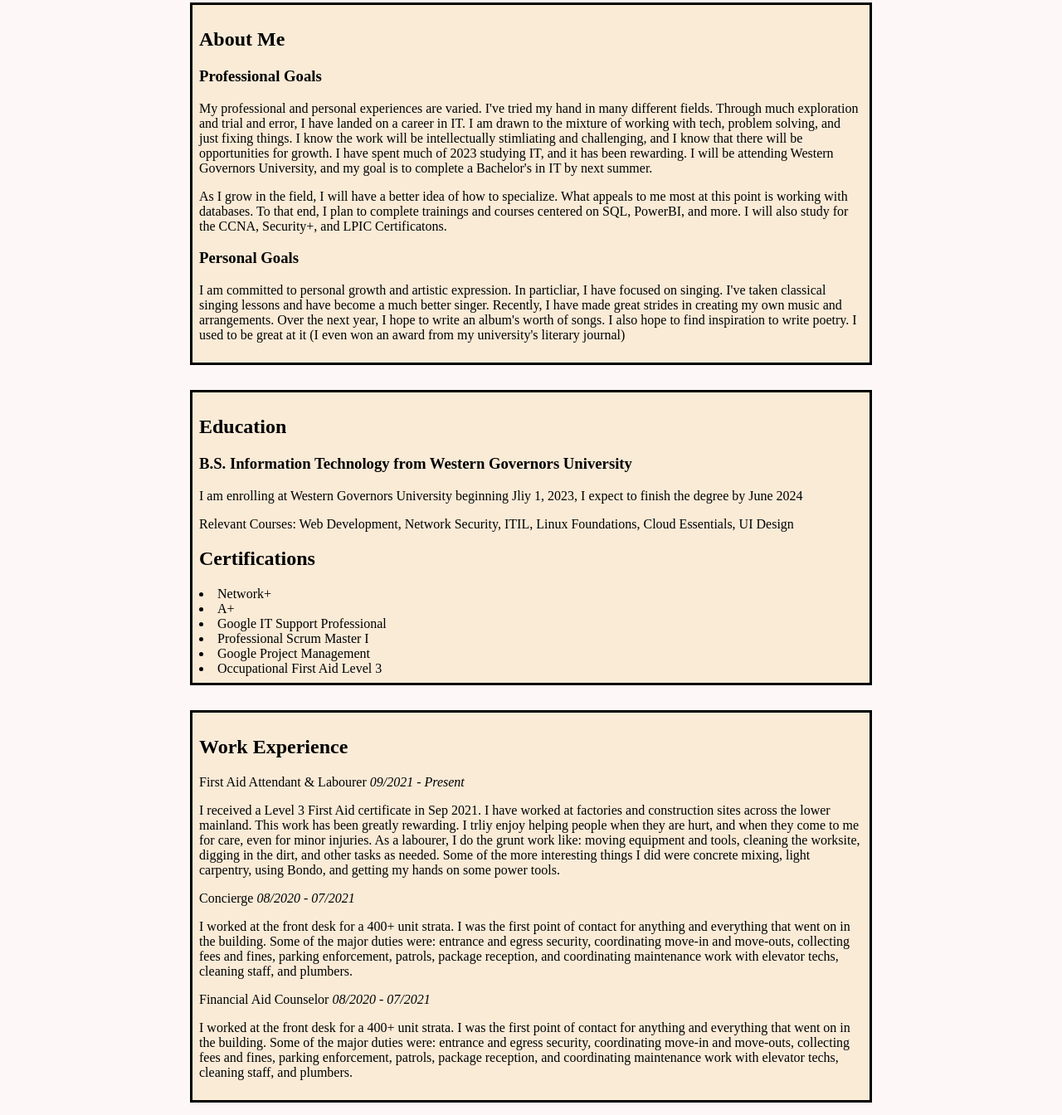
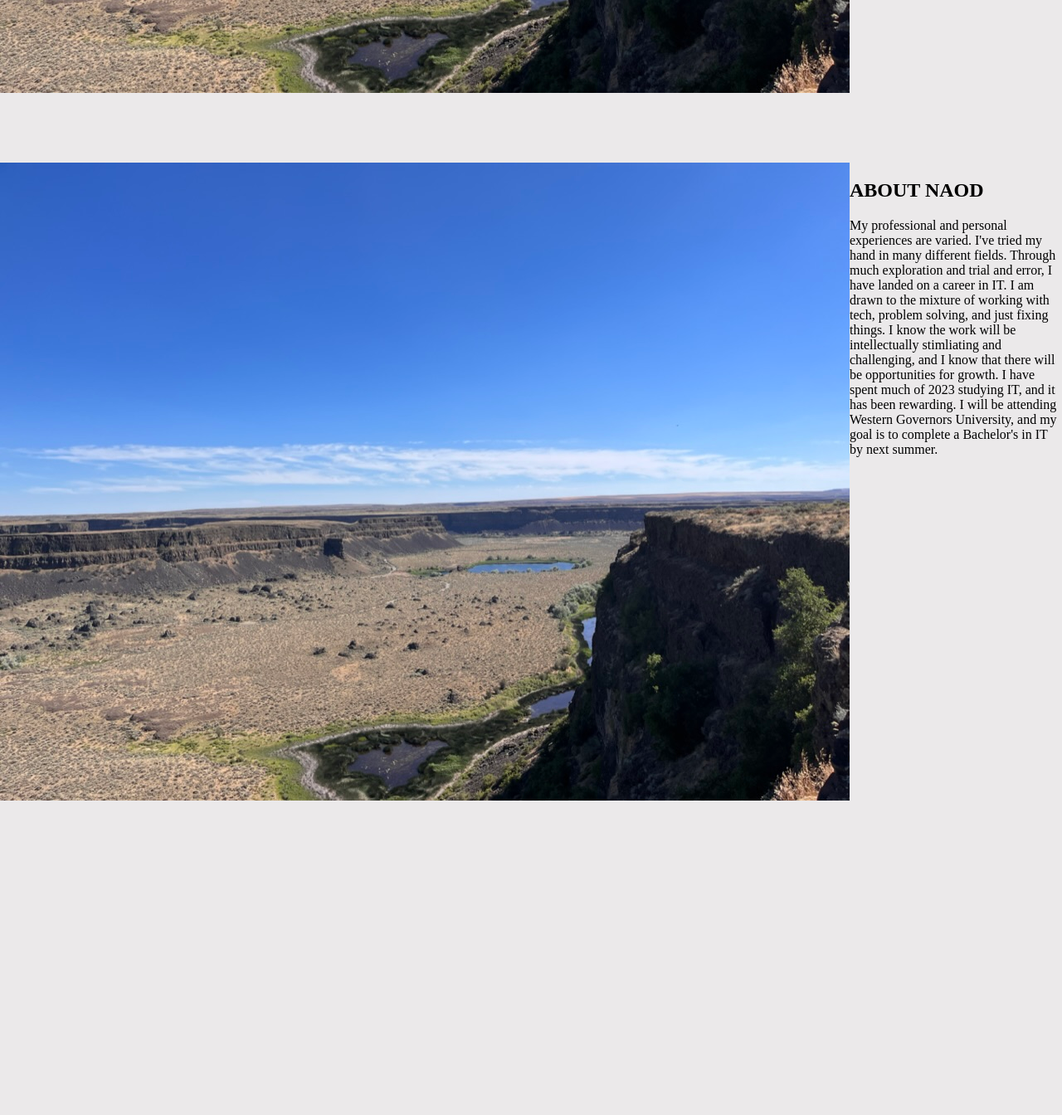
Before and after one commit to naod-ayalew/CV, a plain HTML site: page webpages/index.html in a window 1280 px wide. Shown: the part 844-2188 px from the top of the page at 83% size. After the commit the page ends 1813 px from the top, so only its background shows below. Drawn offline with Linux system fonts and the light colour scheme.

Commit message:
Initial layout for the homepage

```diff
--- a/webpages/index.html
+++ b/webpages/index.html
@@ -5,93 +5,53 @@
     <title>Home</title>
   </head>
   <link rel="stylesheet" href="style.css">
+  <body>
+    <div class="wrapper">
 
+      <div class="header">
 
-  <body>
-    <div class="header">
-      <div class="links">
-        <a href="index.html"> home page pls </a>
+        <div class="name">
+          <a href="index.html"> Naod Yimam </a>
         </div>
-      <div class="links">
-        <a  href="https://github.com/naod-ayalew"><img src="github.svg"></a>
+
+        <div class="spacer">
         </div>
-      <div class="links">
+
+        <div class="topnav">
+          <a href="https://github.com/naod-ayalew"><img src="github.svg"></a>
           <a href="portfolio.html">Portfolio</a>
-      </div>
-      <div class="links">
           <a href="resume.html"> CV </a>
         </div>
+      </div>
 
+      <div class="divider">
       </div>
 
       <div class="intro">
           <img src="mars.jpg">
       </div>
+      </div>
 
+      <div class="divider">
+      </div>
 
-    <div class="resumebody">
-      <div class="subsections">
-        <div class="subtext">
-          <h2>About Me </h2>
-        <h3> Professional Goals</h3>
-        <p> My professional and personal experiences are varied. I've tried my hand in many different fields. Through much exploration and trial and error,
+      <div class="about">
+        <div class="picofme">
+          <img src="mars.jpg">
+        </div>
+        <div class="description">
+          <h2> ABOUT NAOD</h2>
+          <p> <p> My professional and personal experiences are varied. I've tried my hand in many different fields. Through much exploration and trial and error,
             I have landed on a career in IT. I am drawn to the mixture of working with tech, problem solving, and just fixing things. I know
             the work will be intellectually stimliating and challenging, and I know that there will be opportunities for growth. I have spent
             much of 2023 studying IT, and it has been rewarding. I will be attending Western Governors University, and my goal is to complete
-          a Bachelor's in IT by next summer.</p>
-         <p>As I grow in the field, I will have a better idea of how to specialize. What appeals to me most at this point is working with databases.
-          To that end, I plan to complete trainings and courses centered on SQL, PowerBI, and more. I will also study for the CCNA, Security+, and LPIC
-          Certificatons.
-         </p>
-
-         <h3>Personal Goals</h3>
-         <p>I am committed to personal growth and artistic expression. In particliar, I have focused on singing. I've taken classical singing lessons
-          and have become a much better singer. Recently, I have made great strides in creating my own music and arrangements. Over the next year,
-          I hope to write an album's worth of songs. I also hope to find inspiration to write poetry. I used to be great at it (I even won an award
-          from my university's literary journal)
-         </p>
+            a Bachelor's in IT by next summer.</p></p>
         </div>
       </div>
 
-      <div class="subsections">
-        <h2>Education</h2>
-      <h3> B.S. Information Technology from Western Governors University</h3>
-      <p> I am enrolling at Western Governors University beginning Jliy 1, 2023, I expect to finish the degree by June 2024</p>
-      <p> Relevant Courses:  Web Development, Network Security, ITIL, Linux Foundations, Cloud Essentials, UI Design</p>
-      <h2>Certifications</h2>
-
-        <li>Network+</li>
-        <li>A+</li>
-        <li>Google IT Support Professional</li>
-        <li>Professional Scrum Master I</li>
-        <li>Google Project Management </li>
-        <li>Occupational First Aid Level 3 </li>
 
 
-      </div>
 
-      <div class="subsections">
-        <h2>Work Experience</h2>
-          <p>First Aid Attendant & Labourer  <em>09/2021 - Present</em></p>
-          <p> I received a Level 3 First Aid certificate in Sep 2021. I have worked at factories and construction sites across the lower mainland.
-              This work has been greatly rewarding. I trliy enjoy helping people when they are hurt, and when they come to me for care, even
-              for minor injuries. As a labourer, I do the grunt work like: moving equipment and tools, cleaning the worksite, digging in the dirt,
-              and other tasks as needed. Some of the more interesting things I did were concrete mixing, light carpentry, using Bondo, and getting
-              my hands on some power tools.
-          </p>
-
-          <p>Concierge <em>08/2020 - 07/2021</em></p>
-          <p> I worked at the front desk for a 400+ unit strata. I was the first point of contact for anything and everything
-            that went on in the building. Some of the major duties were: entrance and egress security, coordinating move-in and move-outs,
-            collecting fees and fines, parking enforcement, patrols, package reception, and coordinating maintenance work with
-            elevator techs, cleaning staff, and plumbers. </p>
-
-            <p>Financial Aid Counselor <em>08/2020 - 07/2021</em></p>
-            <p> I worked at the front desk for a 400+ unit strata. I was the first point of contact for anything and everything
-              that went on in the building. Some of the major duties were: entrance and egress security, coordinating move-in and move-outs,
-              collecting fees and fines, parking enforcement, patrols, package reception, and coordinating maintenance work with
-              elevator techs, cleaning staff, and plumbers. </p>
-      </div>
 
 
 
@@ -99,5 +59,13 @@
 
     </div>
 
+
   </body>
+
+
+
+
+
+
+
 </html>
--- a/webpages/style.css
+++ b/webpages/style.css
@@ -2,52 +2,54 @@ body {
     display: flex;
     flex-direction: column;
     align-items: center;
-    background-color: rgb(254, 247, 247);
+    background-color: #EBE9EA;
     margin: 0;
 }
 
+.wrapper {
+    width: 100%;
+    margin: 0 0 0 0;
+}
 .header {
     font-family: Georgia, 'Times New Roman', Times, serif;
-    background-color: rgb(148, 200, 181);
     width: 100%;
-    color: rgb(254, 247, 247);
     display: flex;
     flex-direction: row;
-    justify-content: space-between;
-    text-align: center;
+    align-items: center;
     padding: 15px;
-
 }
 
-.subsections {
-    margin-left: 40px;
-    margin-right: 40px;
-    max-width: 800px;
-    text-align: left;
-    border-style: solid;
-    border-color: black;
+.topnav {
+    display: flex;
+    flex-direction: row;
+    align-items: center;
+}
+.name a, .topnav a {
 
-    margin-top: 15px;
-    margin-bottom: 15px;
-    background-color: antiquewhite;
-    padding: 8px;
-
+    color: #21343B;
+    text-align: center;
+    padding: 24px 16px;
+    text-decoration: none;
+    font-size: 18px;
+    text-transform: uppercase;
+    letter-spacing: 3px;
 }
 
-.resumebody {
-    display: flex;
-    flex-direction: column;
+.spacer {
+    width: 15em;
 }
 
-a:link {
-    color: black;
+.divider {
+    height: 5em;
+    width: 100%;
 }
-a:link {
-    text-decoration: none;
-    color: black;
-  }
 
-  a:visited {
-    text-decoration: none;
-    color: black;
-  }
+.intro {
+    width: 100%;
+}
+
+.about {
+    display: flex;
+    flex-direction: row;
+    flex: auto;
+}
```
Also changed, not shown: webpages/portfolio.html (+9 -1 lines), webpages/firstdraft.txt (added). Lines whose indentation alone changed are shown as unchanged.
